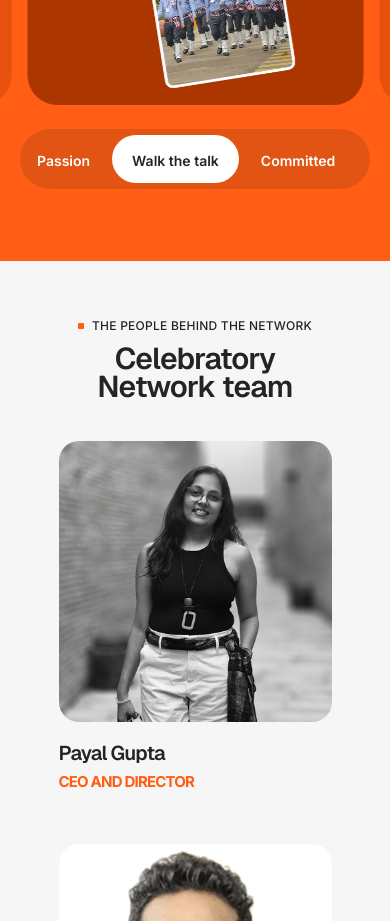
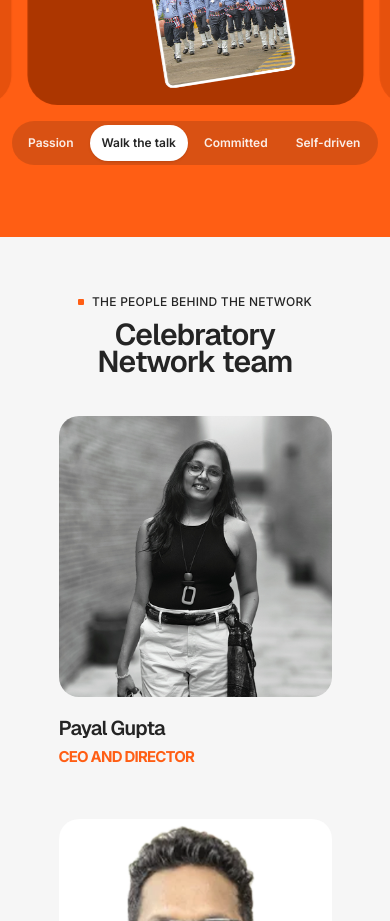
Before and after one commit to chaitanyaeparivartan-sketch/Celebratory-Network, a Next.js app: page /about in a window 390 px wide. Shown: the part 3320-4241 px from the top of the page. Built offline with nearby package versions, Linux system fonts and the light colour scheme; a web font is replaced by a local one.

Commit message:
Make WeGrow tab pill bar mobile responsive with proportional sizing

```diff
--- a/app/about/components/WeGrow.jsx
+++ b/app/about/components/WeGrow.jsx
@@ -103,7 +103,12 @@ export default function WeGrow({ items = DEFAULT_ITEMS, buttonHref = "#network",
     const tab = tabRefs.current[current];
     const bar = tab?.parentNode;
     if (bar && bar.scrollWidth > bar.clientWidth) {
-      bar.scrollLeft = tab.offsetLeft - (bar.clientWidth - tab.offsetWidth) / 2;
+      const targetLeft = tab.offsetLeft - (bar.clientWidth - tab.offsetWidth) / 2;
+      if (typeof bar.scrollTo === "function") {
+        bar.scrollTo({ left: targetLeft, behavior: "smooth" });
+      } else {
+        bar.scrollLeft = targetLeft;
+      }
     }
   }, [current]);
 
@@ -278,14 +283,14 @@ export default function WeGrow({ items = DEFAULT_ITEMS, buttonHref = "#network",
 
       {/* ---------- Tabs ---------- */}
       <div
-        className="mt-6 w-full px-5"
+        className="mt-4 sm:mt-6 w-full px-3 sm:px-5"
         onMouseEnter={() => setIsPaused(true)}
         onMouseLeave={() => setIsPaused(false)}
       >
         <div
           role="tablist"
           aria-label="Our values"
-          className="mx-auto flex h-[60.5px] w-[820px] max-w-full gap-0.5 overflow-x-auto rounded-full bg-[rgba(22,22,22,0.12)] p-1.5 [scrollbar-width:none] [&::-webkit-scrollbar]:hidden"
+          className="mx-auto flex h-[44px] sm:h-[50px] md:h-[58px] lg:h-[60.5px] w-[820px] max-w-full items-center gap-1 sm:gap-1.5 overflow-x-auto rounded-full bg-[rgba(22,22,22,0.16)] p-1 sm:p-1.5 [scrollbar-width:none] [&::-webkit-scrollbar]:hidden touch-pan-x select-none"
         >
           {items.map((item, i) => {
             const selected = i === current;
@@ -301,8 +306,10 @@ export default function WeGrow({ items = DEFAULT_ITEMS, buttonHref = "#network",
                 tabIndex={selected ? 0 : -1}
                 onClick={() => go(i)}
                 onKeyDown={onTabKeyDown}
-                className={`flex-[1_0_auto] cursor-pointer whitespace-nowrap rounded-full border-0 px-5 py-[15px] text-center font-inter text-[14px] sm:text-[15px] font-semibold transition-colors duration-300 motion-reduce:transition-none ${focusRing} ${
-                  selected ? "bg-white text-[#242424]" : "bg-transparent text-white"
+                className={`flex-[1_0_auto] h-full flex items-center justify-center cursor-pointer whitespace-nowrap rounded-full border-0 px-3 sm:px-4 md:px-5 py-1.5 sm:py-2 text-center font-inter text-[12px] sm:text-[13.5px] md:text-[15px] font-semibold leading-none transition-all duration-300 motion-reduce:transition-none ${focusRing} ${
+                  selected
+                    ? "bg-white text-[#242424] shadow-sm"
+                    : "bg-transparent text-white/90 hover:text-white"
                 }`}
               >
                 {item.tab}
```
